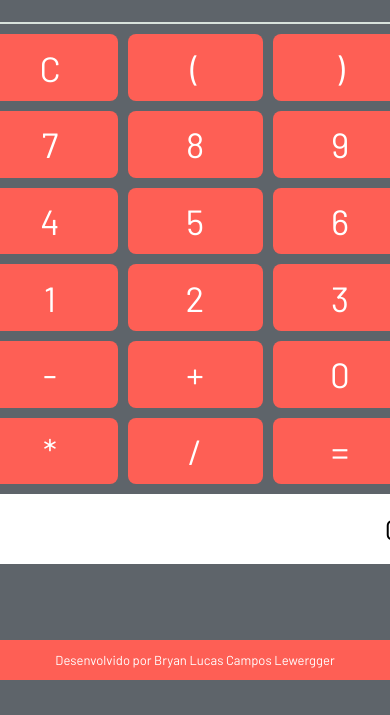
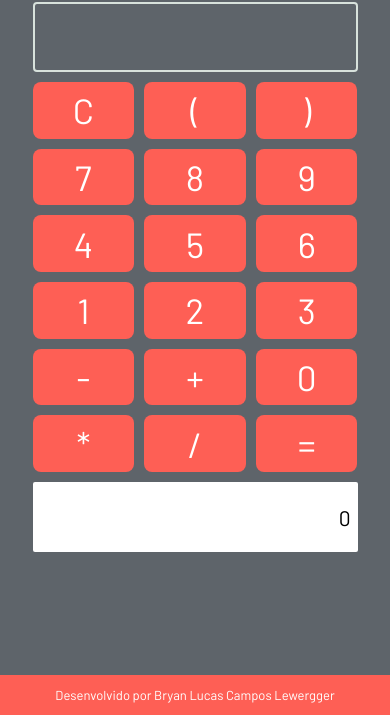
Before and after one commit to monsieurBryan/simplecalc, a plain HTML site: page index.html in a window 390 px wide. Shown: the part 169-884 px from the top of the page. Before the commit the page ends 849 px from the top, so only its background shows below. Drawn offline with nearby package versions, Linux system fonts and the light colour scheme.

Commit message:
responsive changes

```diff
--- a/styles.css
+++ b/styles.css
@@ -47,7 +47,7 @@ button{
 
 #container{
   display: flex;
-  min-height: 95.8vh;
+  min-height: 100vh;
   justify-content: center;
   align-items: center;
   flex-direction: column;
@@ -144,3 +144,26 @@ button{
   font-size: 15px;
   text-align: center;
 }
+
+@media (max-width: 393px){
+  .btnCalc, #equal, #clean{
+    transition: 0s;
+  }
+
+  .btnCalc:hover, #equal:hover, #clean:hover{
+    background-color: #fe60557e;
+    color: var(--font-color);
+    transition: 0s;
+  }
+
+  #gridbuttons{
+    width: 325px;
+    height: 390px;
+  }
+
+  #result, #total{
+    height: 70px;
+    width: 325px;
+    font-size: 21px;
+  }
+}
```
